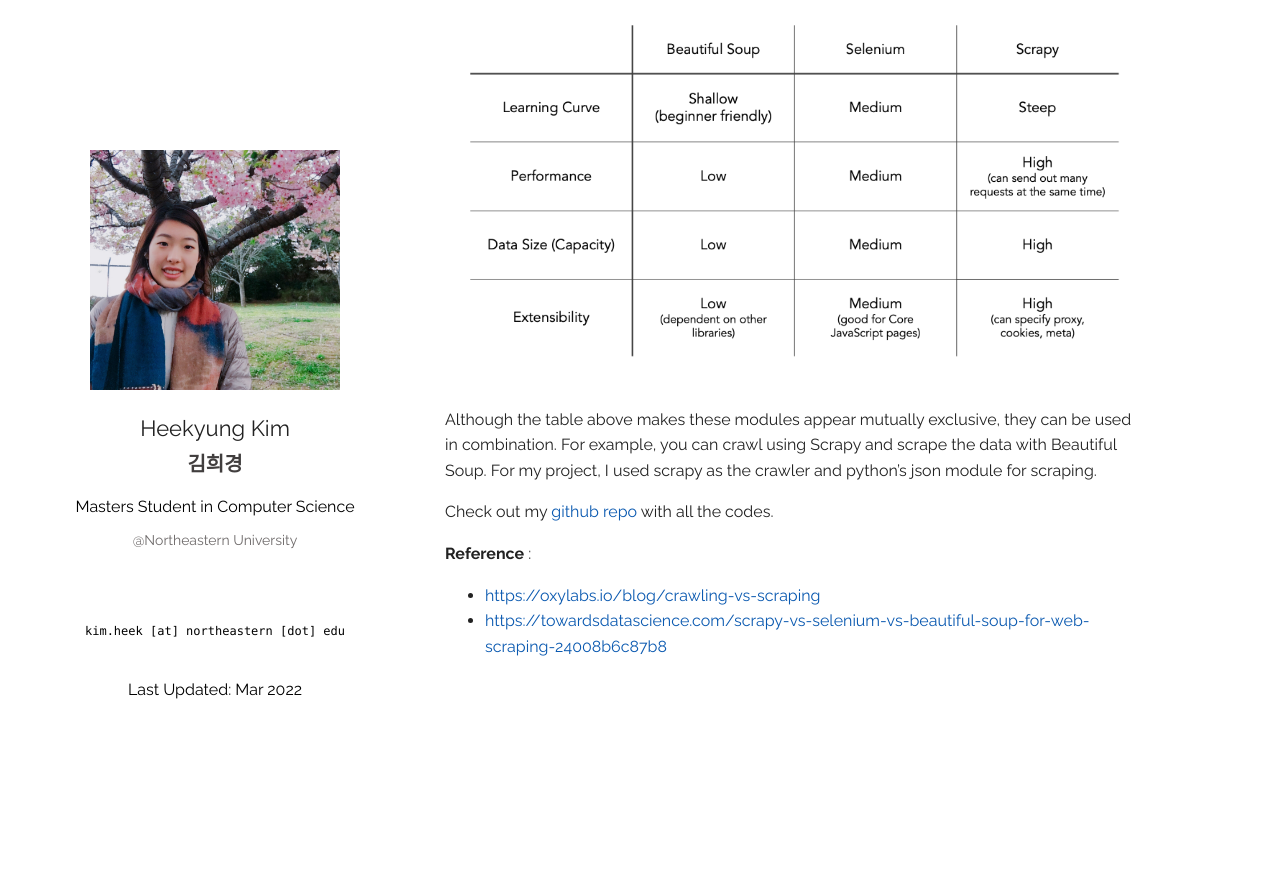
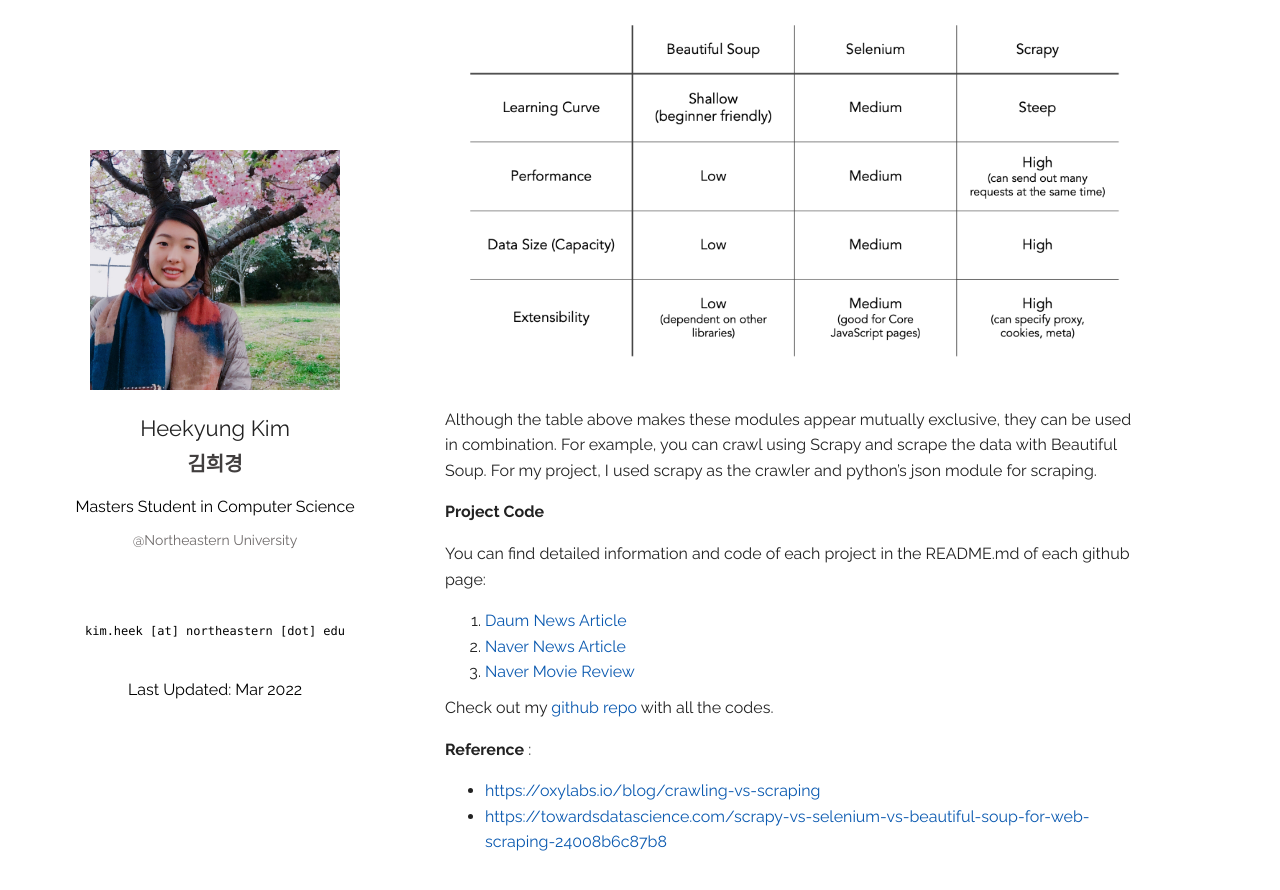
Before and after one commit to hkimkim/hkimkim.github.io, a Jekyll site: the page built from _posts/2020-01-18-data-crawling.markdown, in a window 1280 px wide and 900 px high, scrolled down 2675 px. Shown: the top 890 px of the window. Built offline with Jekyll 4.4.1, drawn with Linux system fonts in a browser that asks for light colours; nearby versions of some CDN libraries; some web fonts are replaced; comment, search, counter and statistics services are not loaded; before the commit the page ends 3379 px from its top, so only the background shows below that.

Commit message:
Update data crawling blog post

```diff
--- a/_layouts/index.html
+++ b/_layouts/index.html
@@ -20,8 +20,7 @@ layout: default
     </p>
 
     <p class="post">
-      My current interests are in XR, especially in AR,
-      and my current goal is to find a co-op or an internship where I can gain real-life experience in software-engineering,
+      My current interests are in XR and my current goal is to find a co-op or an internship where I can gain real-life experience in software-engineering,
        which can help me build a career in the tech industry.
     </p>
     <br>
--- a/_posts/2020-01-18-data-crawling.markdown
+++ b/_posts/2020-01-18-data-crawling.markdown
@@ -97,7 +97,15 @@ Scrapy is a web crawler framework that can crawl, scrape and parse. It also prov
 
 Although the table above makes these modules appear mutually exclusive, they can be used in combination. For example, you can crawl using Scrapy and scrape the data with Beautiful Soup. For my project, I used scrapy as the crawler and python’s json module for scraping.
 
-Check out my [ github repo](https://github.com/hkimkim/data-crawling){:target="_blank"} with all the codes.
+**Project Code**
+
+You can find detailed information and code of each project in the README.md of each github page:
+
+1.  [Daum News Article](https://github.com/hkimkim/data-crawling/tree/master/daum/){:target="_blank"}
+2.  [Naver News Article](https://github.com/hkimkim/data-crawling/tree/master/naver/naver_news_scraper){:target="_blank"}
+3.  [Naver Movie Review](https://github.com/hkimkim/data-crawling/tree/master/naver/naver_movie_review_scraper){:target="_blank"}
+
+Check out my [github repo](https://github.com/hkimkim/data-crawling){:target="_blank"} with all the codes.
 
 **Reference** :
 
```
